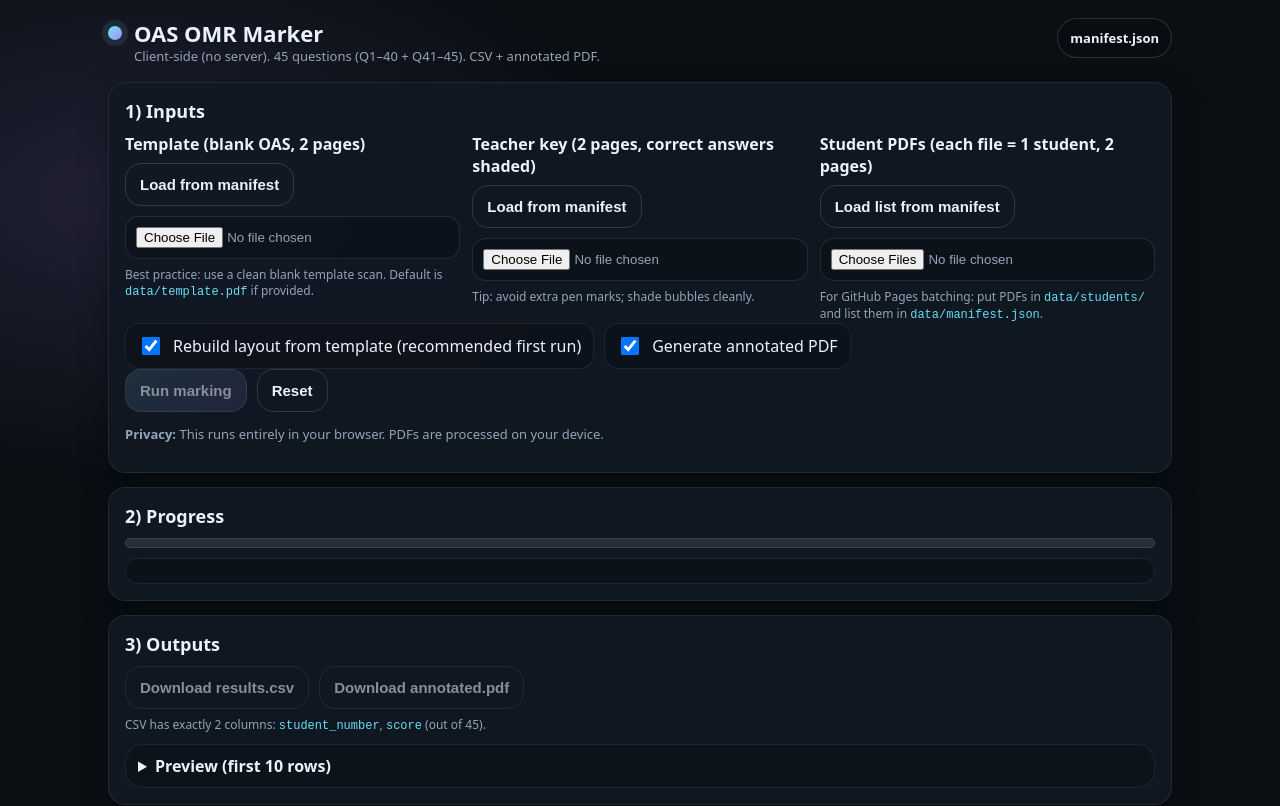
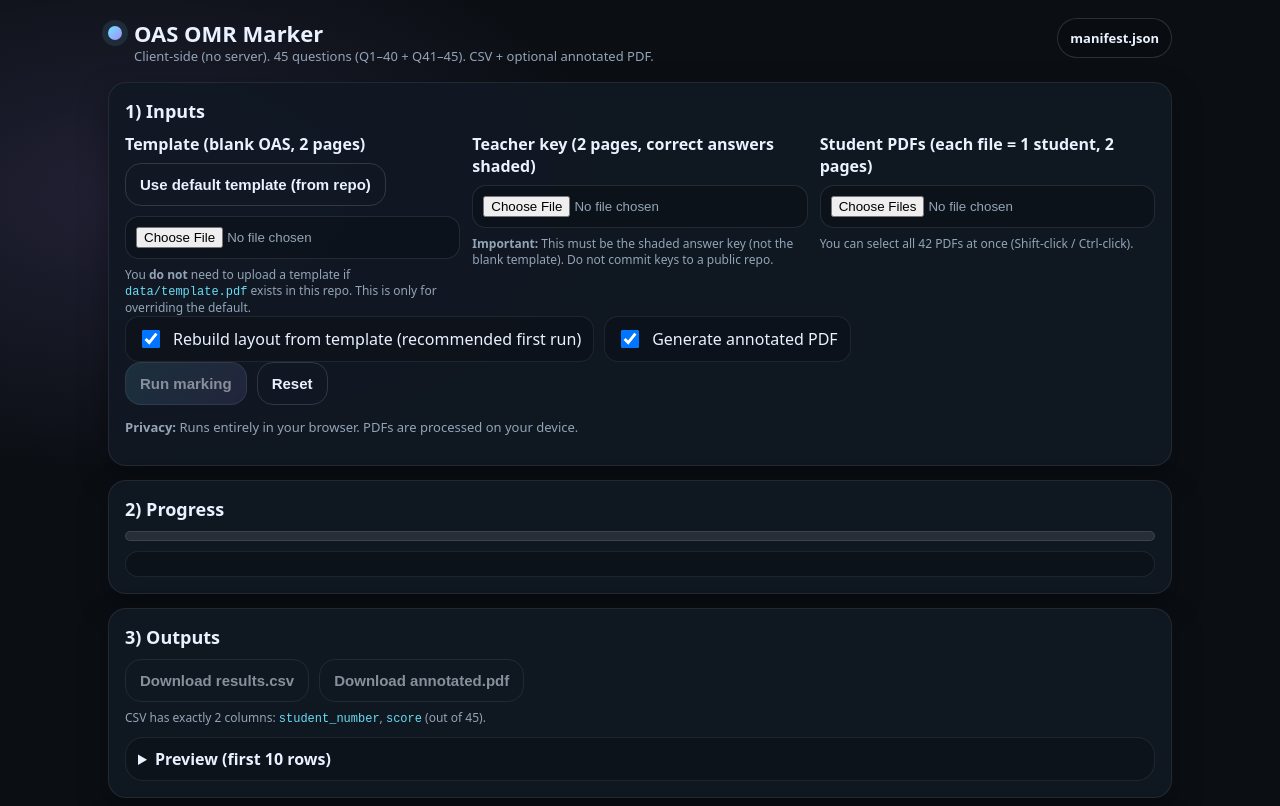
Before and after one commit to ridhuanjoe/oas-omr-marker, a plain HTML site: page index.html in a window 1280 px wide. Shown: the top 806 px of the page. Drawn offline with Linux system fonts and the light colour scheme; a script that the page names is missing.

Commit message:
Update index.html

```diff
--- a/index.html
+++ b/index.html
@@ -3,8 +3,8 @@
 <head>
   <meta charset="utf-8" />
   <meta name="viewport" content="width=device-width, initial-scale=1, viewport-fit=cover" />
-  <title>OAS OMR Marker (45Q) — GitHub Pages</title>
-  <meta name="description" content="Client-side OMR for a custom OAS layout. Upload PDFs or process a folder via manifest.json. Outputs CSV + annotated PDF." />
+  <title>OAS OMR Marker (45Q)</title>
+  <meta name="description" content="Client-side OMR for a custom OAS layout. Upload PDFs and get CSV + annotated PDF." />
   <link rel="stylesheet" href="style.css" />
 </head>
 <body>
@@ -13,7 +13,7 @@
       <div class="dot"></div>
       <div>
         <div class="h1">OAS OMR Marker</div>
-        <div class="sub">Client-side (no server). 45 questions (Q1–40 + Q41–45). CSV + annotated PDF.</div>
+        <div class="sub">Client-side (no server). 45 questions (Q1–40 + Q41–45). CSV + optional annotated PDF.</div>
       </div>
     </div>
     <a class="pill" href="data/manifest.json" target="_blank" rel="noreferrer">manifest.json</a>
@@ -27,28 +27,29 @@
         <div class="field">
           <label>Template (blank OAS, 2 pages)</label>
           <div class="row">
-            <button id="btnLoadTemplateFromManifest" class="ghost">Load from manifest</button>
+            <button id="btnLoadTemplateFromManifest" class="ghost" type="button">Use default template (from repo)</button>
             <input id="fileTemplate" type="file" accept="application/pdf" />
           </div>
-          <div class="hint">Best practice: use a clean blank template scan. Default is <code>data/template.pdf</code> if provided.</div>
+          <div class="hint">
+            You <strong>do not</strong> need to upload a template if <code>data/template.pdf</code> exists in this repo.
+            This is only for overriding the default.
+          </div>
         </div>
 
         <div class="field">
           <label>Teacher key (2 pages, correct answers shaded)</label>
           <div class="row">
-            <button id="btnLoadKeyFromManifest" class="ghost">Load from manifest</button>
             <input id="fileKey" type="file" accept="application/pdf" />
           </div>
-          <div class="hint">Tip: avoid extra pen marks; shade bubbles cleanly.</div>
+          <div class="hint"><strong>Important:</strong> This must be the shaded answer key (not the blank template). Do not commit keys to a public repo.</div>
         </div>
 
         <div class="field">
           <label>Student PDFs (each file = 1 student, 2 pages)</label>
           <div class="row">
-            <button id="btnLoadStudentsFromManifest" class="ghost">Load list from manifest</button>
             <input id="fileStudents" type="file" accept="application/pdf" multiple />
           </div>
-          <div class="hint">For GitHub Pages batching: put PDFs in <code>data/students/</code> and list them in <code>data/manifest.json</code>.</div>
+          <div class="hint">You can select all 42 PDFs at once (Shift-click / Ctrl-click).</div>
         </div>
       </div>
 
@@ -64,12 +65,12 @@
       </div>
 
       <div class="row">
-        <button id="btnRun" class="primary" disabled>Run marking</button>
-        <button id="btnReset" class="ghost">Reset</button>
+        <button id="btnRun" class="primary" disabled type="button">Run marking</button>
+        <button id="btnReset" class="ghost" type="button">Reset</button>
       </div>
 
       <div class="small">
-        <p><strong>Privacy:</strong> This runs entirely in your browser. PDFs are processed on your device.</p>
+        <p><strong>Privacy:</strong> Runs entirely in your browser. PDFs are processed on your device.</p>
       </div>
     </section>
 
@@ -82,8 +83,8 @@
     <section class="card">
       <h2>3) Outputs</h2>
       <div class="row">
-        <button id="btnDownloadCSV" class="ghost" disabled>Download results.csv</button>
-        <button id="btnDownloadAnnotated" class="ghost" disabled>Download annotated.pdf</button>
+        <button id="btnDownloadCSV" class="ghost" disabled type="button">Download results.csv</button>
+        <button id="btnDownloadAnnotated" class="ghost" disabled type="button">Download annotated.pdf</button>
       </div>
       <div class="hint">CSV has exactly 2 columns: <code>student_number</code>, <code>score</code> (out of 45).</div>
 
@@ -103,11 +104,8 @@
     </section>
   </main>
 
-  <!-- pdf.js -->
   <script src="https://cdnjs.cloudflare.com/ajax/libs/pdf.js/4.10.38/pdf.min.js" crossorigin="anonymous"></script>
-  <!-- pdf-lib (create annotated PDF) -->
   <script src="https://cdnjs.cloudflare.com/ajax/libs/pdf-lib/1.17.1/pdf-lib.min.js" crossorigin="anonymous"></script>
-  <!-- opencv.js -->
   <script async src="https://docs.opencv.org/4.x/opencv.js"></script>
 
   <script src="app.js"></script>
```
